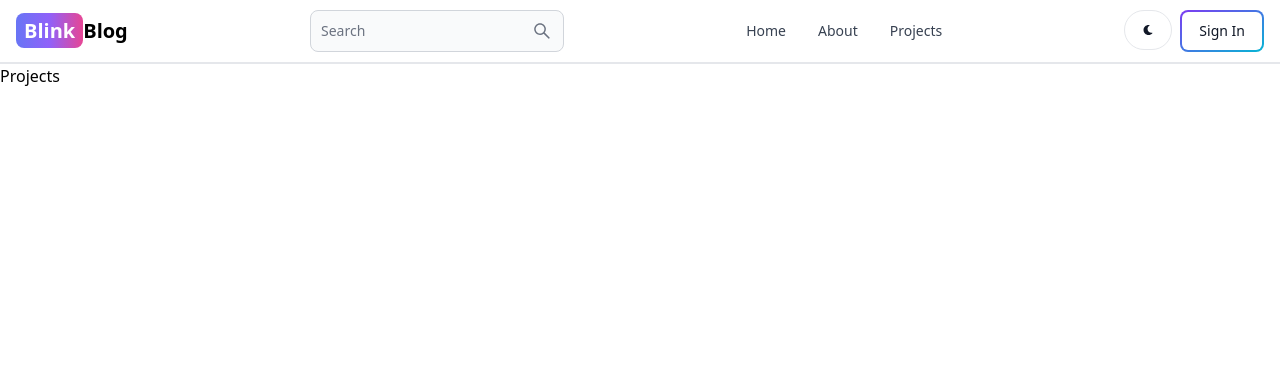
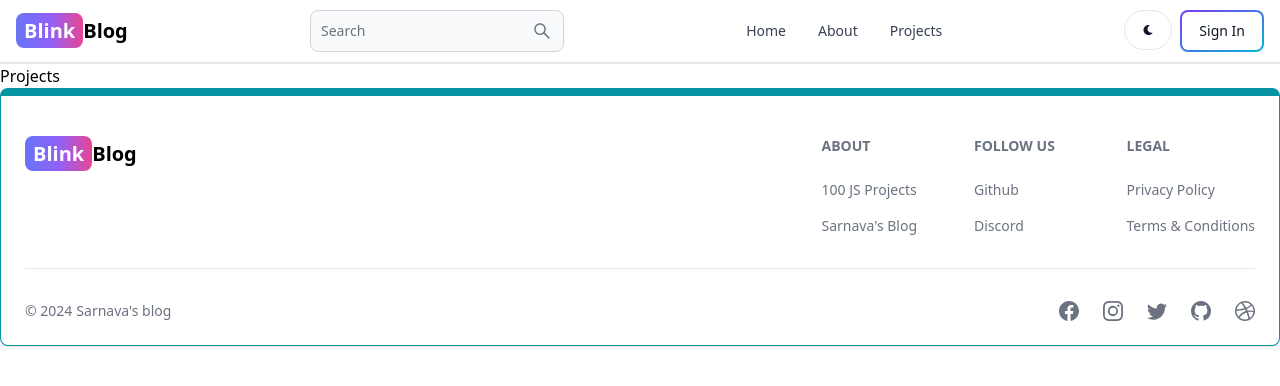
Before and after one commit to Champ2001/BlinkBlog---MERN-stack-blog-website, a React (Vite) app in the folder client/: page /projects in a window 1280 px wide. Shown: the top 386 px of the page. Built offline with nearby package versions, Linux system fonts and the light colour scheme.

Commit message:
Created footer

```diff
--- a/client/src/App.jsx
+++ b/client/src/App.jsx
@@ -30,6 +30,7 @@
         <Route path='/projects' element={<Projects />} />
 
       </Routes>
+      <Footer/>
     </BrowserRouter>
   )
 }
--- a/client/src/components/Footer.jsx
+++ b/client/src/components/Footer.jsx
@@ -1,7 +1,81 @@
-import React from 'react'
+import { Footer } from 'flowbite-react';
+import { Link } from 'react-router-dom';
+import { BsFacebook, BsInstagram, BsTwitter, BsGithub, BsDribbble } from 'react-icons/bs';
+export default function FooterCom() {
+  return (
+    <Footer container className='border border-t-8 border-teal-500'>
+      <div className='w-full max-w-7xl mx-auto'>
+        <div className='grid w-full justify-between sm:flex md:grid-cols-1'>
+          <div className='mt-5'>
+            <Link
+              to='/'
+              className='self-center whitespace-nowrap text-lg sm:text-xl font-semibold dark:text-white'
+            >
+              <span className='px-2 py-1 bg-gradient-to-r from-indigo-500 via-purple-500 to-pink-500 rounded-lg text-white'>
+                Blink
+              </span>
+              Blog
+            </Link>
+          </div>
+          <div className='grid grid-cols-2 gap-8 mt-4 sm:grid-cols-3 sm:gap-6'>
+            <div>
+              <Footer.Title title='About' />
+              <Footer.LinkGroup col>
+                <Footer.Link
+                  href='https://www.100jsprojects.com'
+                  target='_blank'
+                  rel='noopener noreferrer'
+                >
+                  100 JS Projects
+                </Footer.Link>
+                <Footer.Link
+                  href='/about'
+                  target='_blank'
+                  rel='noopener noreferrer'
+                >
+                  Sarnava's Blog
+                </Footer.Link>
+              </Footer.LinkGroup>
+            </div>
+            <div>
+              <Footer.Title title='Follow us' />
+              <Footer.LinkGroup col>
+                <Footer.Link
+                  href='https://www.github.com/sahandghavidel'
+                  target='_blank'
+                  rel='noopener noreferrer'
+                >
+                  Github
+                </Footer.Link>
+                <Footer.Link href='#'>Discord</Footer.Link>
+              </Footer.LinkGroup>
+            </div>
+            <div>
+              <Footer.Title title='Legal' />
+              <Footer.LinkGroup col>
+                <Footer.Link href='#'>Privacy Policy</Footer.Link>
+                <Footer.Link href='#'>Terms &amp; Conditions</Footer.Link>
+              </Footer.LinkGroup>
+            </div>
+          </div>
+        </div>
+        <Footer.Divider />
+        <div className='w-full sm:flex sm:items-center sm:justify-between'>
+          <Footer.Copyright
+            href='#'
+            by="Sarnava's blog"
+            year={new Date().getFullYear()}
+          />
+          <div className="flex gap-6 sm:mt-0 mt-4 sm:justify-center">
+            <Footer.Icon href='#' icon={BsFacebook}/>
+            <Footer.Icon href='#' icon={BsInstagram}/>
+            <Footer.Icon href='#' icon={BsTwitter}/>
+            <Footer.Icon href='https://github.com/sahandghavidel' icon={BsGithub}/>
+            <Footer.Icon href='#' icon={BsDribbble}/>
 
-export default function Footer() {
-  return (
-    <div>Footer</div>
-  )
+          </div>
+        </div>
+      </div>
+    </Footer>
+  );
 }
```
